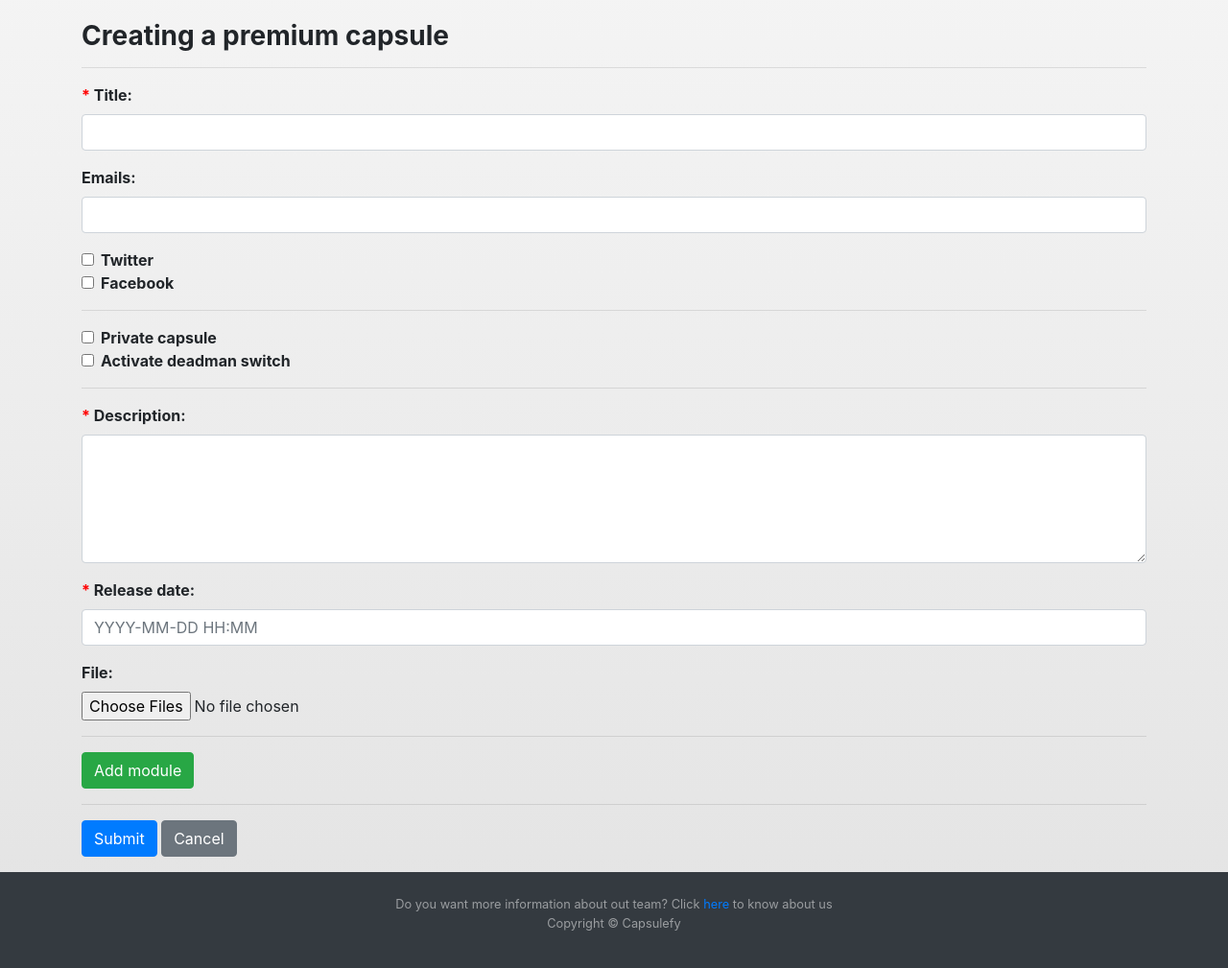
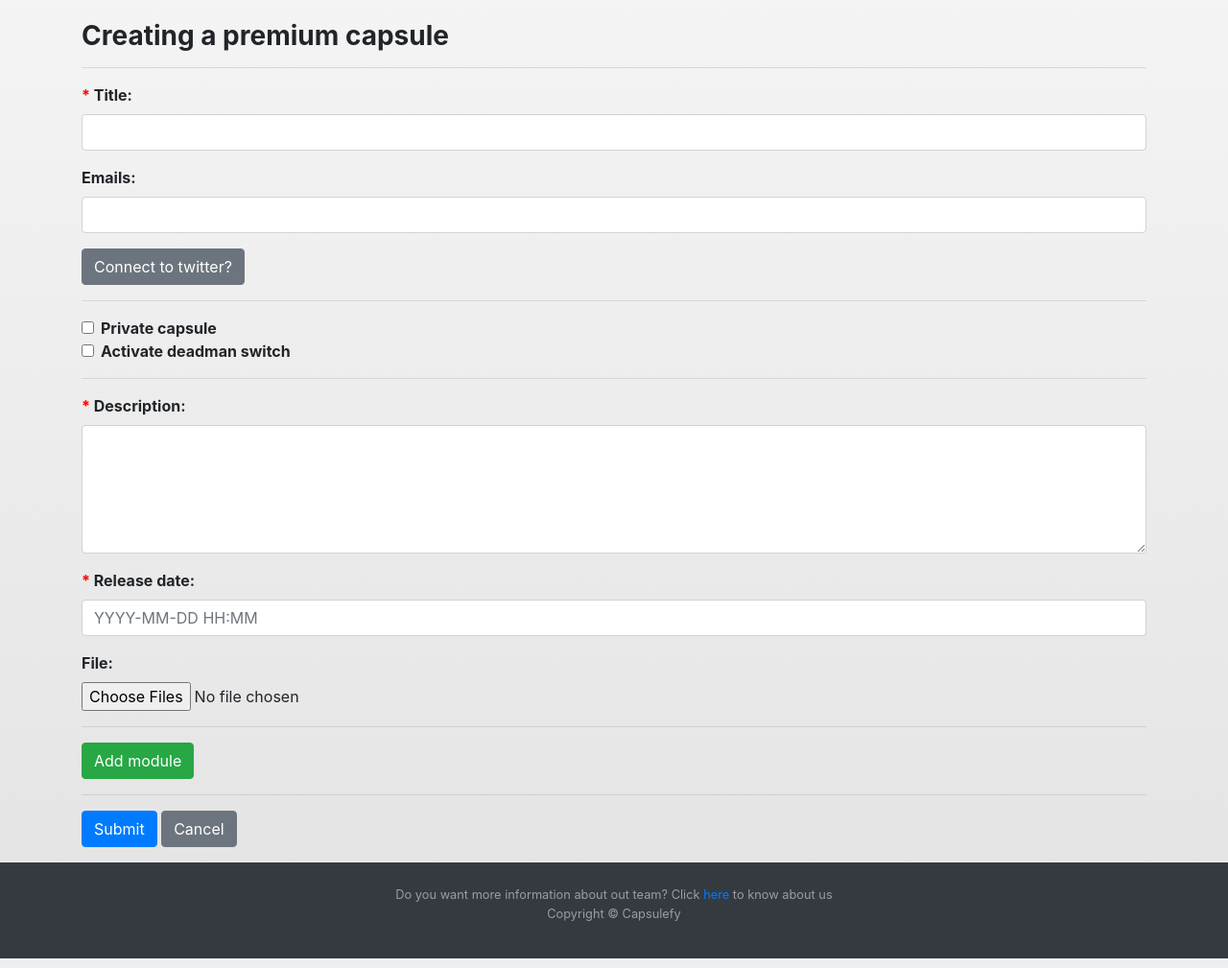
Before and after one commit to pabreblob/capsulefy, a Django app: page /newmodularcapsule/ in a window 1280 px wide. Shown: the part 75-1084 px from the top of the page at 96% size. Run offline with Django 3.2, Linux system fonts and the light colour scheme; the visitor is signed in with stand-in values (Sample User, id 1); parts of the project's set-up code (start-up, migrations or seed data) failed here and were passed over; some libraries are stand-ins or nearby versions.

Commit message:
Twitter on modular capsule form

```diff
--- a/capsulefyweb/main/templates/capsule/createmodularcapsule.html
+++ b/capsulefyweb/main/templates/capsule/createmodularcapsule.html
@@ -23,20 +23,22 @@
                        maxlength="2500" id="id_emails">
             </div>
 
-            <div class="form-check">
-                <input type="checkbox" class="form-check-input" name="twitter" id="id_twitter"
-                       {% if capsuleForm.twitter.value == True %}checked{% endif %}>
-                <label for="id_twitter" class="form-check-label">
-                    Twitter
-                </label>
-            </div>
+			{% if form.twitter.value != None and form.twitter.value == True %}
+				<p><button type="button" onClick="add_twitter(this)" class="btn btn-success" id="twitter">Connected to twitter</button></p>
+			{% else %}
+				<p><button type="button" onClick="add_twitter(this)" class="btn btn-secondary" id="twitter">Connect to twitter?</button></p>
+			{% endif %}
+            <input style="display: none" type="checkbox" class="form-check-input" name="twitter" id="id_twitter"
+                {% if capsuleForm.twitter.value == True %}checked{% endif %}>
+
+            <!--
             <div class="form-check">
                 <input type="checkbox" class="form-check-input" name="facebook" id="id_facebook"
                        {% if capsuleForm.facebook.value == True %}checked{% endif %}>
                 <label for="id_facebook" class="form-check-label">
                     Facebook
                 </label>
-            </div>
+            </div>-->
             <hr>
 
             <div class="form-check">
@@ -159,6 +161,20 @@
             }
         }
         deadman_switch_activated();
+
+        function add_twitter(element){
+		if(!document.getElementById("id_twitter").hasAttribute("checked")){
+			document.getElementById("id_twitter").setAttribute("checked", "checked");
+			element.classList.remove("btn-secondary");
+			element.classList.add("btn-success");
+			element.innerHTML = "Connected to Twitter";
+		}else{
+			document.getElementById("id_twitter").removeAttribute("checked");
+			element.classList.remove("btn-success");
+			element.classList.add("btn-secondary");
+			element.innerHTML = "Connect to Twitter?";
+		}
+	}
     </script>
 {% endblock %}
 {% block styles %}
```
